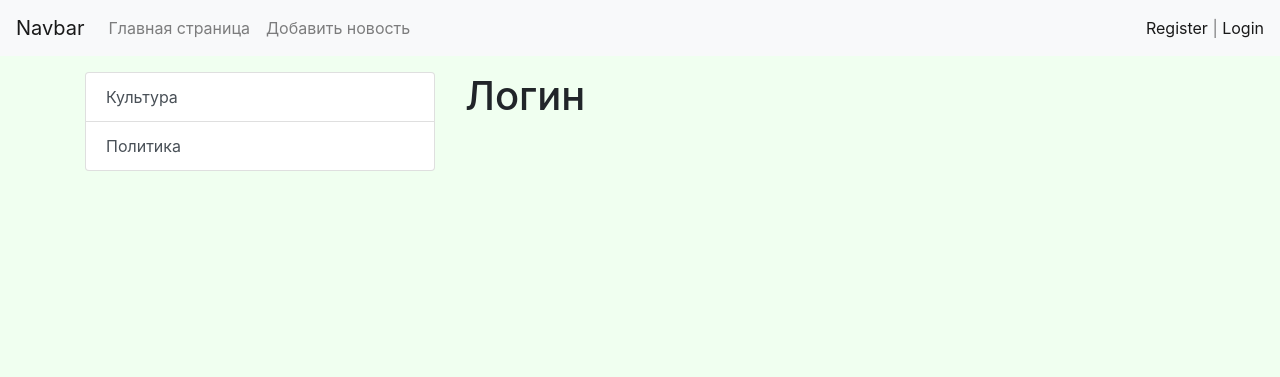
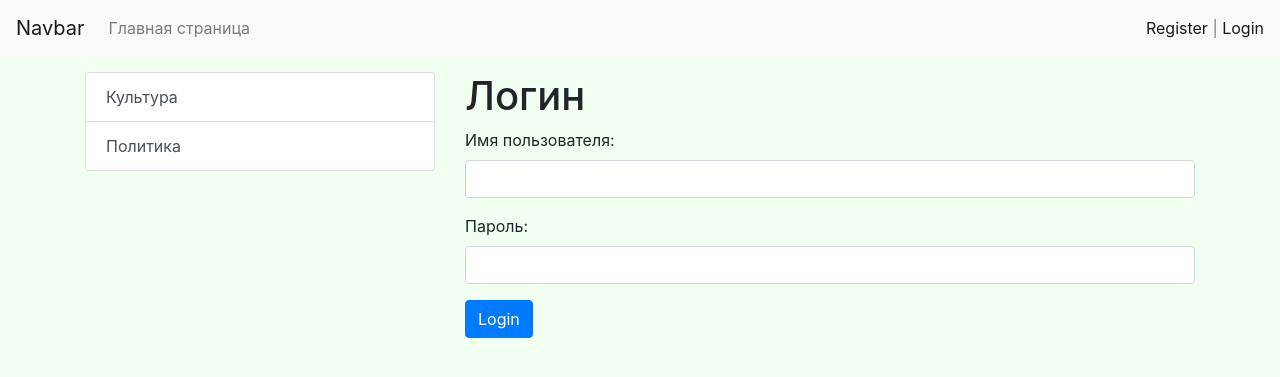
Before and after one commit to RussDeveloper/django3_2, a Django app: page /news/login/ in a window 1280 px wide. Shown: the top 377 px of the page. Run offline with Django 4.2, Linux system fonts and the light colour scheme; data comes from the database, SQL or seed files in the repository; some libraries are stand-ins or nearby versions.

Commit message:
Авторизация. Всё работает

```diff
--- a/mysite/news/forms.py
+++ b/mysite/news/forms.py
@@ -2,8 +2,14 @@ from django import forms
 from .models import Category, News
 import re
 from django.core.exceptions import ValidationError
-from django.contrib.auth.forms import UserCreationForm
+from django.contrib.auth.forms import UserCreationForm, AuthenticationForm
 from django.contrib.auth.models import User
+
+class UserLoginForm(AuthenticationForm):
+    username = forms.CharField(label='Имя пользователя',
+                              widget=forms.PasswordInput(attrs={'class': 'form-control'}))
+    password = forms.CharField(label='Пароль',
+                                widget=forms.PasswordInput(attrs={'class': 'form-control'}))
 
 
 class UserRegisterForm(UserCreationForm):
--- a/mysite/news/templates/news/login.html
+++ b/mysite/news/templates/news/login.html
@@ -14,7 +14,13 @@
 
 <h1> Логин </h1>
 
+<form  method="post">
+   {% csrf_token %}              <!-- Токен защиты от взлома и подделки-->
 
+   {{ form.as_p}}
+   <button type="submit" class="btn btn-primary">Login</button>
+
+</form>
 
 
 
--- a/mysite/news/urls.py
+++ b/mysite/news/urls.py
@@ -9,5 +9,6 @@ urlpatterns = [
     #path('news/add_news', add_news, name='add_news'),
     path('news/add_news', CreateNews.as_view(), name='add_news'),
     path('register/', register, name='register'),
-    path('login/', login, name='login'),
+    path('login/', user_login, name='login'),
+    path('logout/', user_logout, name='logout'),
 ]
--- a/mysite/news/views.py
+++ b/mysite/news/views.py
@@ -1,13 +1,14 @@
 from django.shortcuts import render, get_object_or_404, redirect
 from django.http import HttpResponse
 from .models import News, Category
-from .forms import NewsForm, UserRegisterForm
+from .forms import NewsForm, UserRegisterForm, UserLoginForm
 from django.urls import reverse_lazy
 from django.core.paginator import Paginator
 from django.views.generic import ListView, DetailView, CreateView
 from .utils import MyMixin
 from django.contrib.auth.mixins import LoginRequiredMixin
 from django.contrib import messages
+from django.contrib.auth import login, logout
 
 # Create your views here.
 
@@ -15,7 +16,8 @@ def register(request):
     if request.method == 'POST':
         form = UserRegisterForm(request.POST)
         if form.is_valid():
-            form.save()
+            user = form.save()
+            login(request, user)
             messages.success(request, 'Вы успешно зарегистрированы')
             return redirect('login')
         else:
@@ -25,8 +27,20 @@ def register(request):
     context = {"form": form}
     return render(request, 'news/register.html', context)
 
-def login(request):
-    return render(request, 'news/login.html')
+def user_login(request):
+    if request.method == 'POST':
+        form = UserLoginForm(data=request.POST)
+        if form.is_valid():
+            user = form.get_user()
+            login(request, user)
+            return redirect('home')
+    else:
+        form = UserLoginForm()
+    return render(request, 'news/login.html', {"form": form})
+
+def user_logout(request):
+    logout(request)
+    return redirect('home')
 
 def test(request):
     objects = ['john1', 'paul2', 'george3', 'ringo4', 'john5', 'paul6', 'george7', 'ringo8']
--- a/mysite/templates/inc/_nav.html
+++ b/mysite/templates/inc/_nav.html
@@ -9,10 +9,16 @@
   <div class="collapse navbar-collapse" id="navbarSupportedContent">
     <ul class="navbar-nav mr-auto">
       <li class="nav-item"><a class="nav-link" href="{% url 'home' %}">Главная страница</a></li>
+      {% if request.user.is_authenticated %}
       <li class="nav-item"><a class="nav-link" href="{% url 'add_news' %}">Добавить новость</a></li>
+      {% endif %}
     </ul>
     <span class="navbar-text">
+      {% if request.user.is_authenticated %}
+      Добро пожаловать, {{user.username}} | <a href="{% url 'logout' %}">Выход</a>
+      {% else %}
       <a href="{% url 'register' %}">Register</a> | <a href="{% url 'login' %}">Login</a>
+      {% endif %}
     </span>
    </div>
 </nav>
```
Also changed, not shown: 1 other file.
